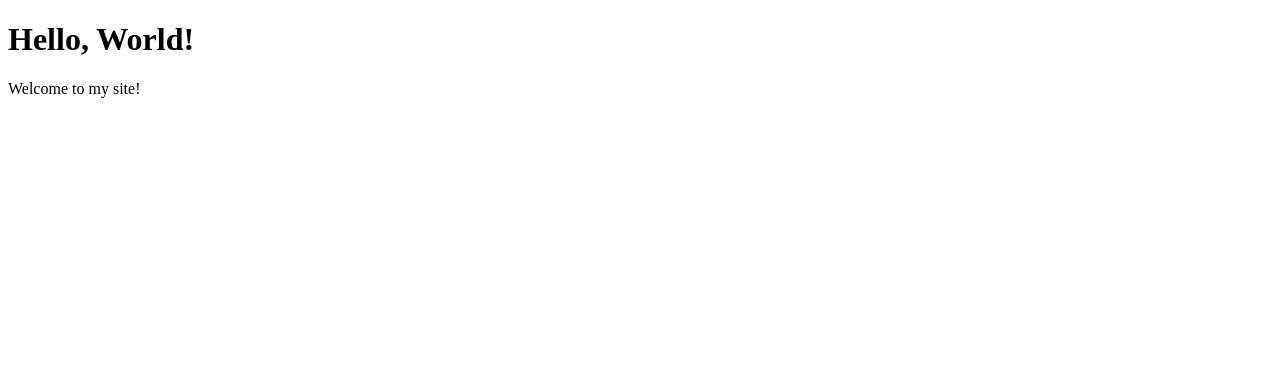
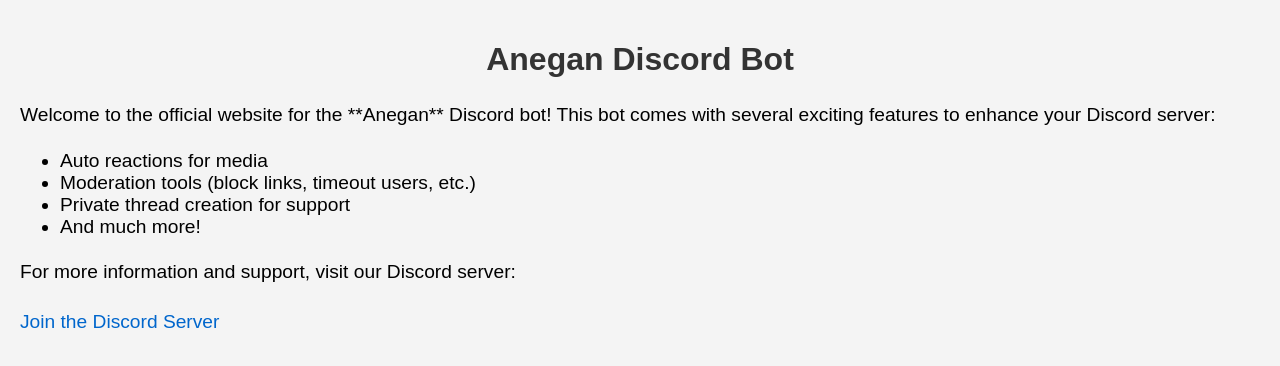
Before and after one commit to Anegan-bot/discord-bot, a plain HTML site: page index.html in a window 1280 px wide. Drawn offline with Linux system fonts and the light colour scheme.

Commit message:
Update index.html

```diff
--- a/index.html
+++ b/index.html
@@ -3,10 +3,44 @@
 <head>
     <meta charset="UTF-8">
     <meta name="viewport" content="width=device-width, initial-scale=1.0">
-    <title>Anegan Bot</title>
+    <title>Anegan Discord Bot</title>
+    <style>
+        body {
+            font-family: Arial, sans-serif;
+            background-color: #f4f4f4;
+            margin: 0;
+            padding: 20px;
+        }
+        h1 {
+            color: #333;
+            text-align: center;
+        }
+        p {
+            font-size: 1.2em;
+            line-height: 1.6;
+        }
+        ul {
+            font-size: 1.2em;
+        }
+        a {
+            color: #0066cc;
+            text-decoration: none;
+        }
+        a:hover {
+            text-decoration: underline;
+        }
+    </style>
 </head>
 <body>
-    <h1>Hello, World!</h1>
-    <p>Welcome to my site!</p>
+    <h1>Anegan Discord Bot</h1>
+    <p>Welcome to the official website for the **Anegan** Discord bot! This bot comes with several exciting features to enhance your Discord server:</p>
+    <ul>
+        <li>Auto reactions for media</li>
+        <li>Moderation tools (block links, timeout users, etc.)</li>
+        <li>Private thread creation for support</li>
+        <li>And much more!</li>
+    </ul>
+    <p>For more information and support, visit our Discord server:</p>
+    <p><a href="https://discord.gg/your-link-here" target="_blank">Join the Discord Server</a></p>
 </body>
 </html>
```
